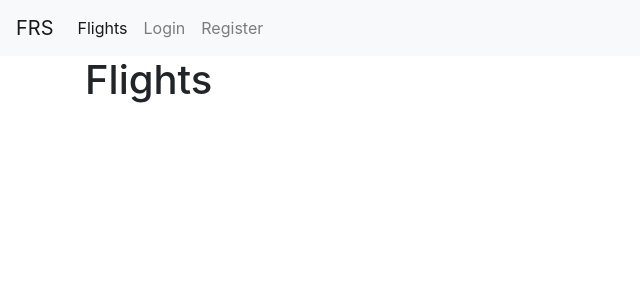
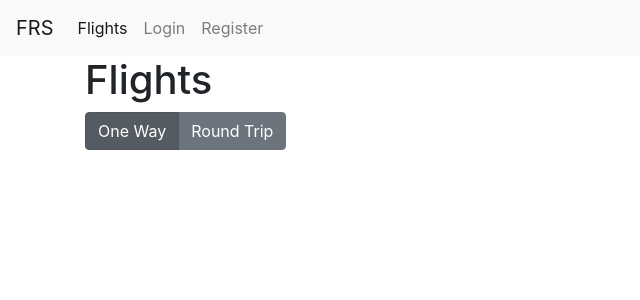
Before and after one commit to CachingNik/CP2-FRS-Frontend, a React (Create React App) app: page /flights in a window 1280 px wide. Shown: the top 300 px of the page, without its empty margins (0-640 px from the left). Built offline with nearby package versions, Linux system fonts and the light colour scheme.

Commit message:
changed div class for input validation and added toggle buttons component

```diff
--- a/src/components/common/form.jsx
+++ b/src/components/common/form.jsx
@@ -1,6 +1,7 @@
 import { Component } from "react";
 import Joi from "joi-browser";
 import Input from "./input";
+import ToggleButton from "./toggleButton";
 
 class Form extends Component {
   validate = () => {
@@ -43,6 +44,14 @@ class Form extends Component {
     this.setState({ data, errors });
   };
 
+  handleMode = ({ currentTarget: button }) => {
+    const activeMode = { ...this.state.activeMode };
+    Object.keys(activeMode).forEach((key) => {
+      activeMode[key] = key === button.name;
+    });
+    this.setState({ activeMode });
+  };
+
   renderSubmitButton(label) {
     return (
       <button disabled={this.validate()} className="btn btn-primary">
@@ -65,6 +74,19 @@ class Form extends Component {
       />
     );
   };
+
+  renderToggleButton = (name, label) => {
+    const { activeMode } = this.state;
+
+    return (
+      <ToggleButton
+        mode={activeMode[name]}
+        label={label}
+        name={name}
+        onClick={this.handleMode}
+      />
+    );
+  };
 }
 
 export default Form;
--- a/src/components/common/input.jsx
+++ b/src/components/common/input.jsx
@@ -4,8 +4,13 @@ const Input = ({ name, label, error, ...rest }) => {
   return (
     <div className="form-group">
       <label htmlFor={name}>{label}</label>
-      <input {...rest} name={name} id={name} className="form-control" />
-      {error && <div className="alert alert-danger">{error}</div>}
+      <input
+        {...rest}
+        name={name}
+        id={name}
+        className={`form-control ${error && "is-invalid"}`}
+      />
+      {error && <div className="invalid-feedback">{error}</div>}
     </div>
   );
 };
--- /dev/null
+++ b/src/components/common/toggleButton.jsx
@@ -0,0 +1,12 @@
+import React from "react";
+
+const ToggleButton = ({ mode, label, ...rest }) => {
+  return (
+    <label className={`btn btn-secondary ${mode && "active"}`}>
+      <input type="radio" {...rest} />
+      {label}
+    </label>
+  );
+};
+
+export default ToggleButton;
--- a/src/components/flights.jsx
+++ b/src/components/flights.jsx
@@ -1,9 +1,25 @@
-import React, { Component } from "react";
+import React from "react";
+import Form from "./common/form";
 
-class Flights extends Component {
-  state = {};
+class Flights extends Form {
+  state = {
+    activeMode: {
+      oneWay: true,
+      roundTrip: false,
+    },
+  };
+
   render() {
-    return <h1>Flights</h1>;
+    return (
+      <div>
+        <h1>Flights</h1>
+        <div className="btn-group btn-group-toggle">
+          {this.renderToggleButton("oneWay", "One Way")}
+          {this.renderToggleButton("roundTrip", "Round Trip")}
+        </div>
+        <form></form>
+      </div>
+    );
   }
 }
 
```
